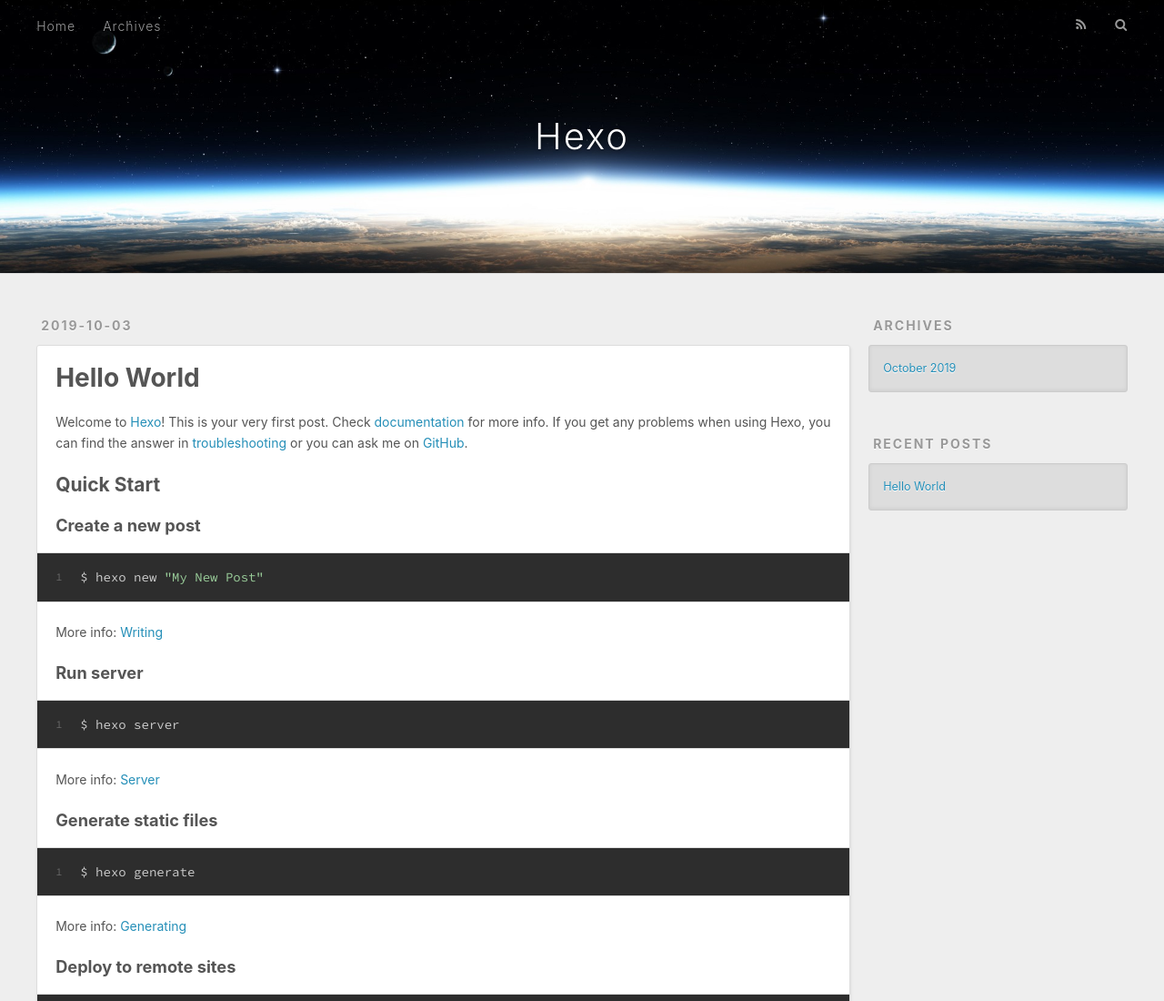
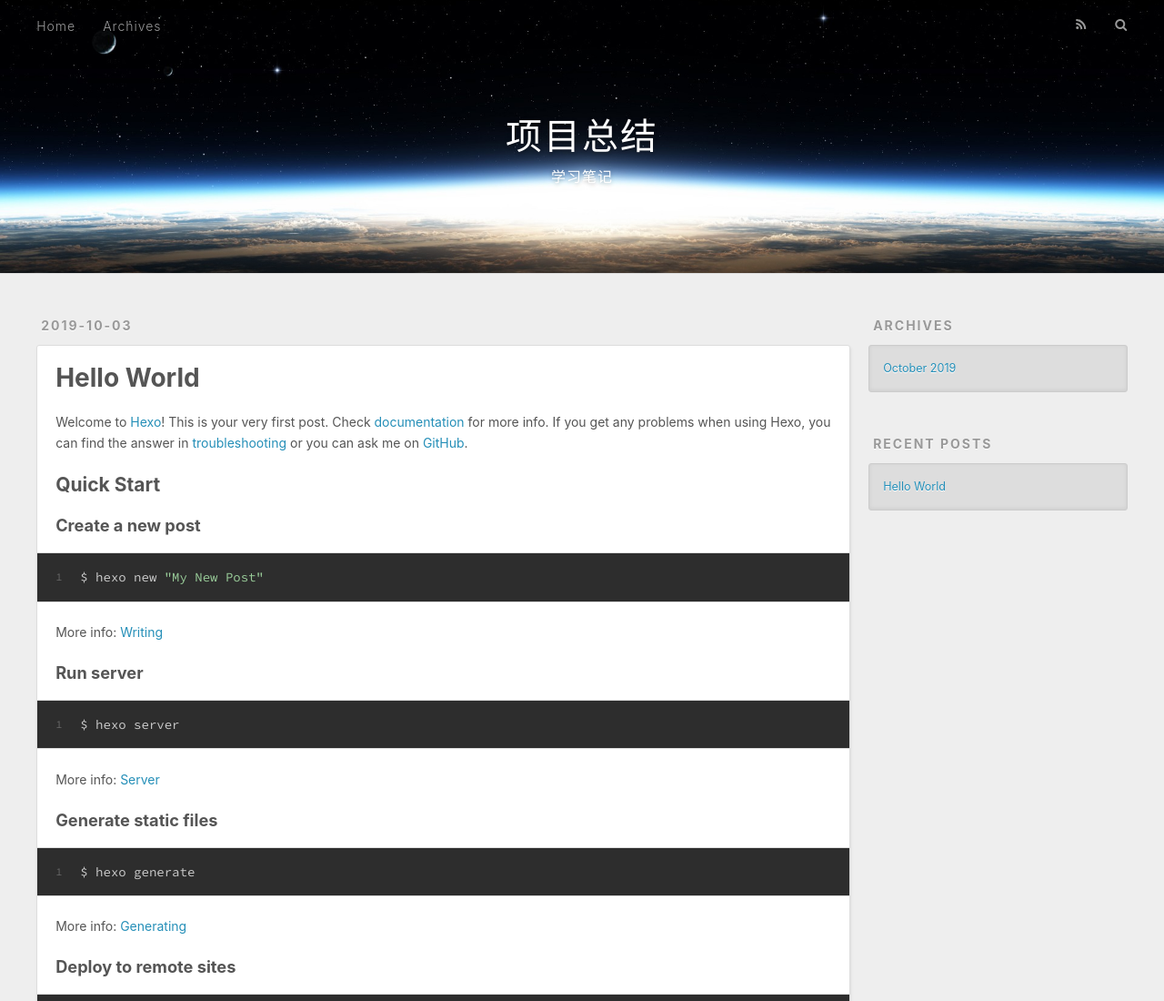
Before and after one commit to zenjanke/ZJXLearning.github.io, a plain HTML site: page index.html in a window 1280 px wide. Shown: the top 1100 px of the page at 91% size. Drawn offline with nearby package versions, Linux system fonts and the light colour scheme.

Commit message:
Site updated: 2019-10-03 13:11:59

```diff
--- a/index.html
+++ b/index.html
@@ -5,17 +5,17 @@
 
 
 
-  <title>Hexo</title>
+  <title>项目总结</title>
   <meta name="viewport" content="width=device-width, initial-scale=1, maximum-scale=1">
   <meta property="og:type" content="website">
-<meta property="og:title" content="Hexo">
+<meta property="og:title" content="项目总结">
 <meta property="og:url" content="http://yoursite.com/index.html">
-<meta property="og:site_name" content="Hexo">
-<meta property="og:locale" content="en">
+<meta property="og:site_name" content="项目总结">
+<meta property="og:locale" content="zh">
 <meta name="twitter:card" content="summary">
-<meta name="twitter:title" content="Hexo">
+<meta name="twitter:title" content="项目总结">
 
-    <link rel="alternate" href="/atom.xml" title="Hexo" type="application/atom+xml">
+    <link rel="alternate" href="/atom.xml" title="项目总结" type="application/atom+xml">
 
 
     <link rel="icon" href="/favicon.png">
@@ -34,8 +34,12 @@
   <div id="header-outer" class="outer">
     <div id="header-title" class="inner">
       <h1 id="logo-wrap">
-        <a href="/" id="logo">Hexo</a>
+        <a href="/" id="logo">项目总结</a>
       </h1>
+
+        <h2 id="subtitle-wrap">
+          <a href="/" id="subtitle">学习笔记</a>
+        </h2>
 
     </div>
     <div id="header-inner" class="inner">
@@ -101,7 +105,7 @@
 
     </div>
     <footer class="article-footer">
-      <a data-url="http://yoursite.com/2019/10/03/hello-world/" data-id="ck1a8igr50000wwuqobz9k08x" class="article-share-link">Share</a>
+      <a data-url="http://yoursite.com/2019/10/03/hello-world/" data-id="ck1a8sp2h0000wcuqdqq2fccc" class="article-share-link">Share</a>
 
 
     </footer>
```
Also changed, not shown: 2019/10/03/hello-world/index.html (+10 -6 lines), archives/2019/10/index.html (+11 -7 lines), archives/2019/index.html (+11 -7 lines), archives/index.html (+11 -7 lines).
